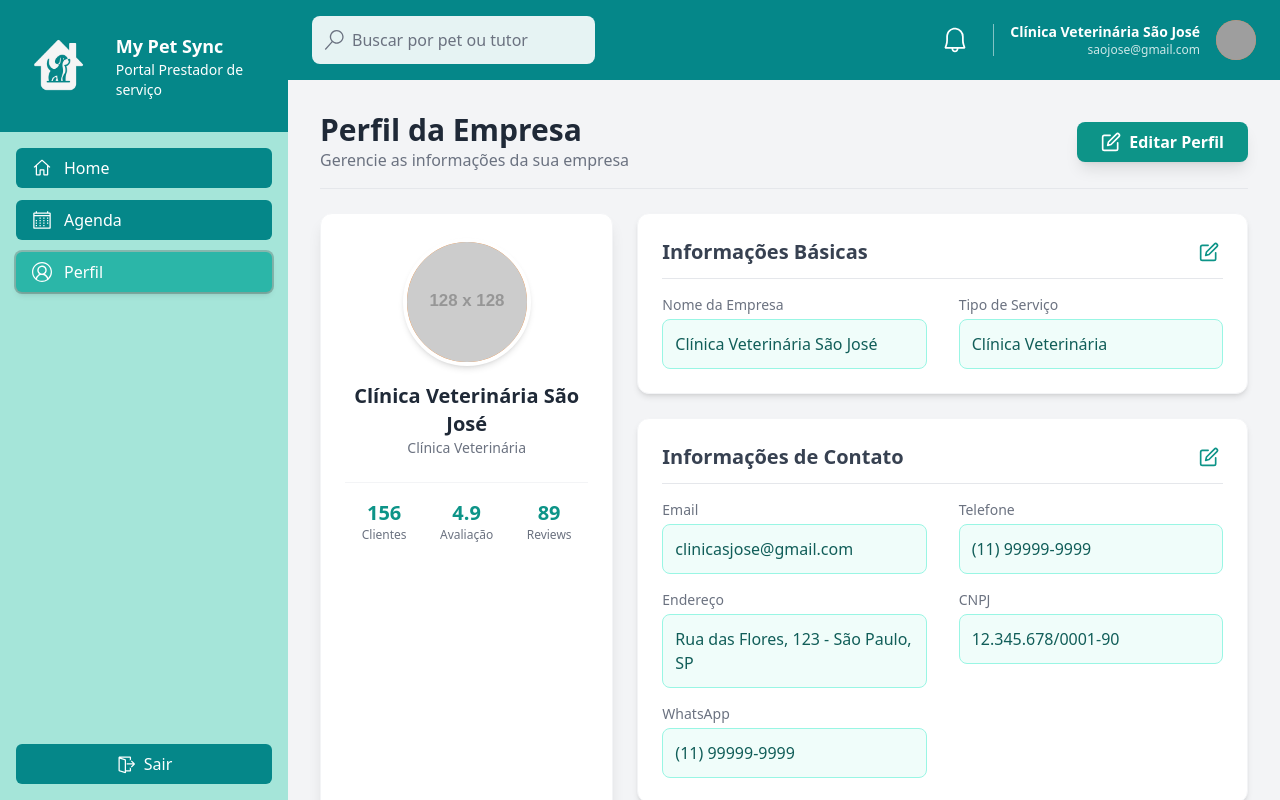
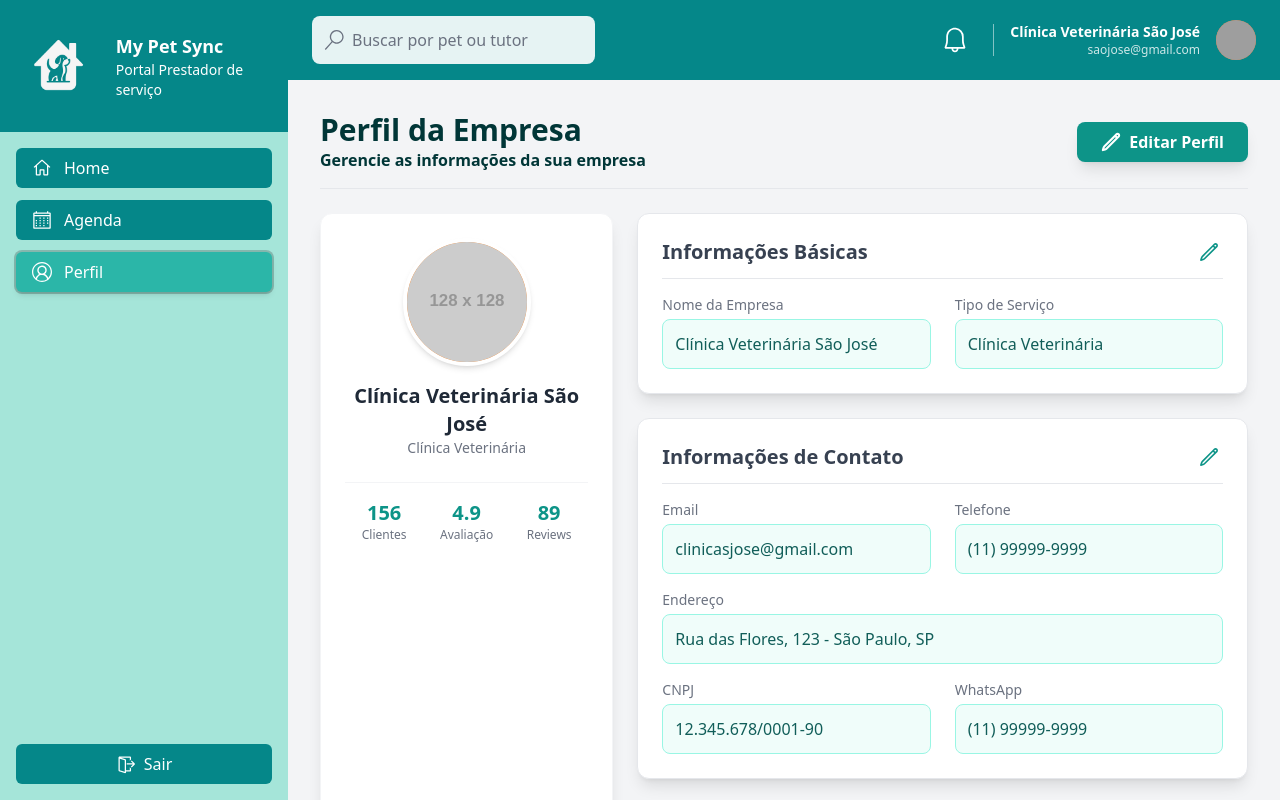
Before and after one commit to GustavoZanardi15/MyPetSync-FrontEnd, a React (Vite) app in the folder FrontEndWeb/: page /profile in a window 1280 px wide. Built offline with nearby package versions, Linux system fonts and the light colour scheme; grey boxes are pictures that could not be loaded.

Commit message:
style(profile): ajustar layout de contato para Endereço ocupar linha total

```diff
--- a/FrontEndWeb/src/components/profile/ProfileInfoBlock.jsx
+++ b/FrontEndWeb/src/components/profile/ProfileInfoBlock.jsx
@@ -1,31 +1,55 @@
-import { FiEdit } from "react-icons/fi";
+const EditBlockIcon = (props) => (
+  <svg
+    {...props}
+    xmlns="http://www.w3.org/2000/svg"
+    fill="none"
+    viewBox="0 0 24 24"
+    strokeWidth={2}
+    stroke="currentColor"
+    className="w-5 h-5"
+  >
+    <path
+      strokeLinecap="round"
+      strokeLinejoin="round"
+      d="m16.862 4.487 1.687-1.688a1.875 1.875 0 1 1 2.652 2.652L6.832 19.82a4.5 4.5 0 0 1-1.897 1.13l-2.685.8.8-2.685a4.5 4.5 0 0 1 1.13-1.897L16.862 4.487Zm0 0L19.5 7.125"
+    />
+  </svg>
+);
 
-const ProfileInfoBlock = ({ title, data = [], editable = false }) => {
+const ProfileInfoBlock = ({ title, data, editable = false }) => {
+  const handleEditClick = () => {
+    console.log(`Clicou para editar o bloco: ${title}`);
+  };
+
   return (
-    <div className="bg-white p-6 rounded-xl shadow-md space-y-4 border border-gray-100">
-      <div className="flex items-center border-b border-gray-200 pb-3 mb-3">
-        <h3 className="text-xl font-semibold text-gray-700">{title}</h3>
+    <div className="bg-white p-6 rounded-xl shadow-lg border border-gray-200">
+      <div className="flex justify-between items-center mb-4 border-b pb-3">
+        <h2 className="text-xl font-semibold text-gray-700">{title}</h2>
         {editable && (
           <button
-            className="ml-auto p-1 text-teal-600 hover:text-teal-800 transition-colors"
-            onClick={() => console.log(`TO DO: Abrir edição para ${title}`)}
-            aria-label={`Editar ${title}`}
+            onClick={handleEditClick}
+            className="text-teal-600 hover:text-teal-800 transition-colors p-1 rounded-full hover:bg-teal-50"
+            title={`Editar ${title}`}
           >
-            <FiEdit className="w-5 h-5" />
+            <EditBlockIcon className="w-5 h-5" />
           </button>
         )}
       </div>
 
-      <dl className="grid grid-cols-1 md:grid-cols-2 gap-y-4 gap-x-8">
+      <div className="grid grid-cols-1 md:grid-cols-2 gap-x-6 gap-y-4">
         {data.map((item, index) => (
-          <div key={index} className="flex flex-col">
-            <dt className="text-sm font-medium text-gray-500">{item.label}</dt>
-            <dd className="text-base font-medium text-gray-900 mt-1">
-              {item.value}
-            </dd>
+          <div
+            key={index}
+            className={`flex flex-col space-y-1
+              ${item.fullWidth ? "md:col-span-2" : "md:col-span-1"}`}
+          >
+            <label className="text-sm font-medium text-gray-500">
+              {item.label}
+            </label>
+            {item.value}
           </div>
         ))}
-      </dl>
+      </div>
     </div>
   );
 };
--- a/FrontEndWeb/src/pages/ProfilePage.jsx
+++ b/FrontEndWeb/src/pages/ProfilePage.jsx
@@ -1,12 +1,30 @@
 import ProfileCard from "../components/profile/ProfileCard";
 import ProfileInfoBlock from "../components/profile/ProfileInfoBlock";
-import { FiEdit } from "react-icons/fi";
+
+const EditIcon = (props) => (
+  <svg
+    {...props}
+    xmlns="http://www.w3.org/2000/svg"
+    fill="none"
+    viewBox="0 0 24 24"
+    strokeWidth={2.5}
+    stroke="currentColor"
+    className="w-5 h-5 mr-2"
+  >
+    <path
+      strokeLinecap="round"
+      strokeLinejoin="round"
+      d="m16.862 4.487 1.687-1.688a1.875 1.875 0 1 1 2.652 2.652L6.832 19.82a4.5 4.5 0 0 1-1.897 1.13l-2.685.8.8-2.685a4.5 4.5 0 0 1 1.13-1.897L16.862 4.487Zm0 0L19.5 7.125"
+    />
+  </svg>
+);
 
 const StyledDataDisplay = ({ value }) => (
   <div className="bg-teal-50 p-3 rounded-lg text-teal-800 font-medium border border-teal-200">
     {value}
   </div>
 );
+
 const MOCK_COMPANY_DATA = {
   profile: {
     name: "Clínica Veterinária São José",
@@ -35,6 +53,7 @@ const MOCK_COMPANY_DATA = {
     {
       label: "Endereço",
       value: <StyledDataDisplay value="Rua das Flores, 123 - São Paulo, SP" />,
+      fullWidth: true,
     },
     { label: "CNPJ", value: <StyledDataDisplay value="12.345.678/0001-90" /> },
     { label: "WhatsApp", value: <StyledDataDisplay value="(11) 99999-9999" /> },
@@ -48,6 +67,7 @@ const MOCK_COMPANY_DATA = {
           mais de 10 anos de experiência no mercado.
         </div>
       ),
+      fullWidth: true,
     },
     {
       label: "Horário de Funcionamento",
@@ -66,6 +86,7 @@ const MOCK_COMPANY_DATA = {
           de Medicamentos, Consulta de Emergência.
         </div>
       ),
+      fullWidth: true,
     },
   ],
 };
@@ -77,10 +98,10 @@ const ProfilePage = () => {
     <div className="p-4 md:p-8 w-full">
       <div className="flex justify-between items-center mb-6 border-b border-gray-200 pb-4">
         <div className="flex flex-col">
-          <h1 className="text-3xl font-bold text-gray-800">
+          <h1 className="text-3xl font-bold text-[#003637]">
             Perfil da Empresa
           </h1>
-          <p className="text-md text-gray-500">
+          <p className="text-md font-semibold text-[#003637]">
             Gerencie as informações da sua empresa
           </p>
         </div>
@@ -88,7 +109,7 @@ const ProfilePage = () => {
           onClick={handleEditProfile}
           className="flex items-center px-6 py-2 bg-teal-600 text-white rounded-lg font-semibold hover:bg-teal-700 transition-colors shadow-lg"
         >
-          <FiEdit className="w-5 h-5 mr-2" />
+          <EditIcon className="w-5 h-5 mr-2 fill-white" />
           Editar Perfil
         </button>
       </div>
```
